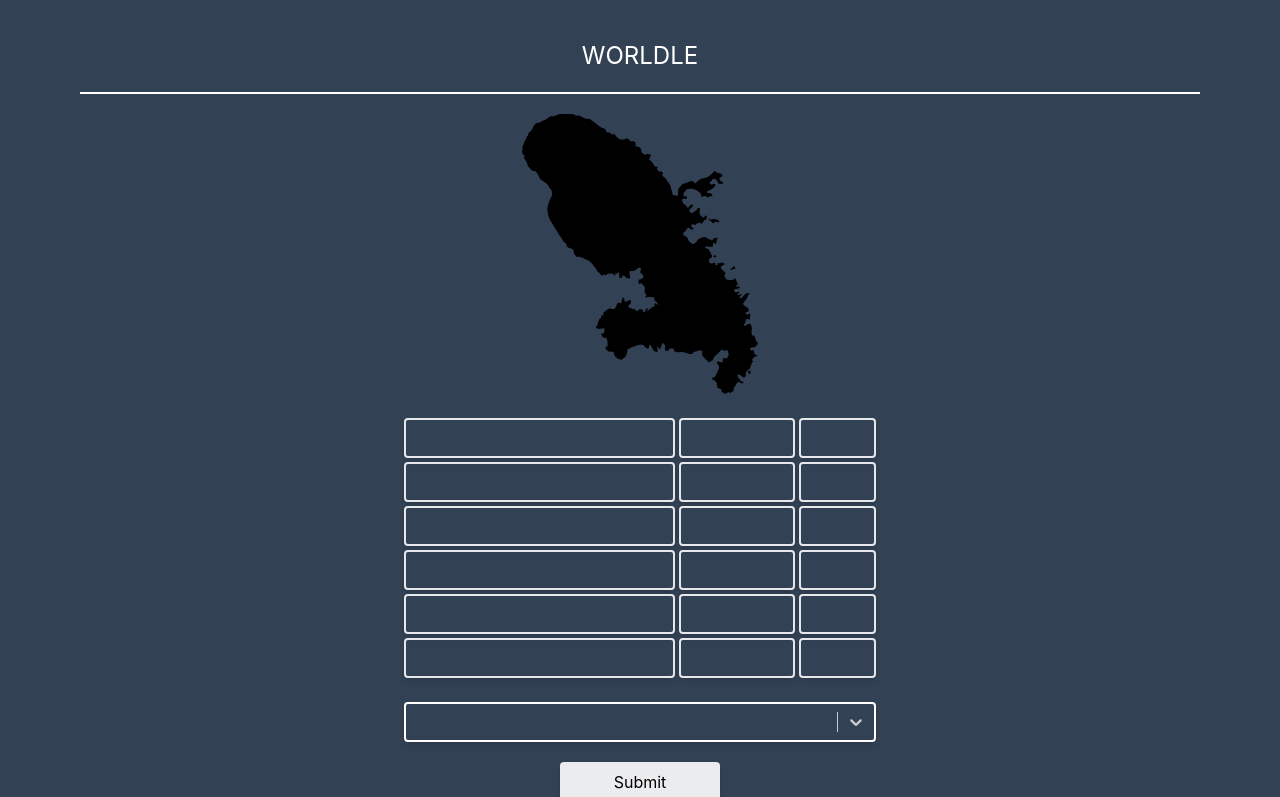
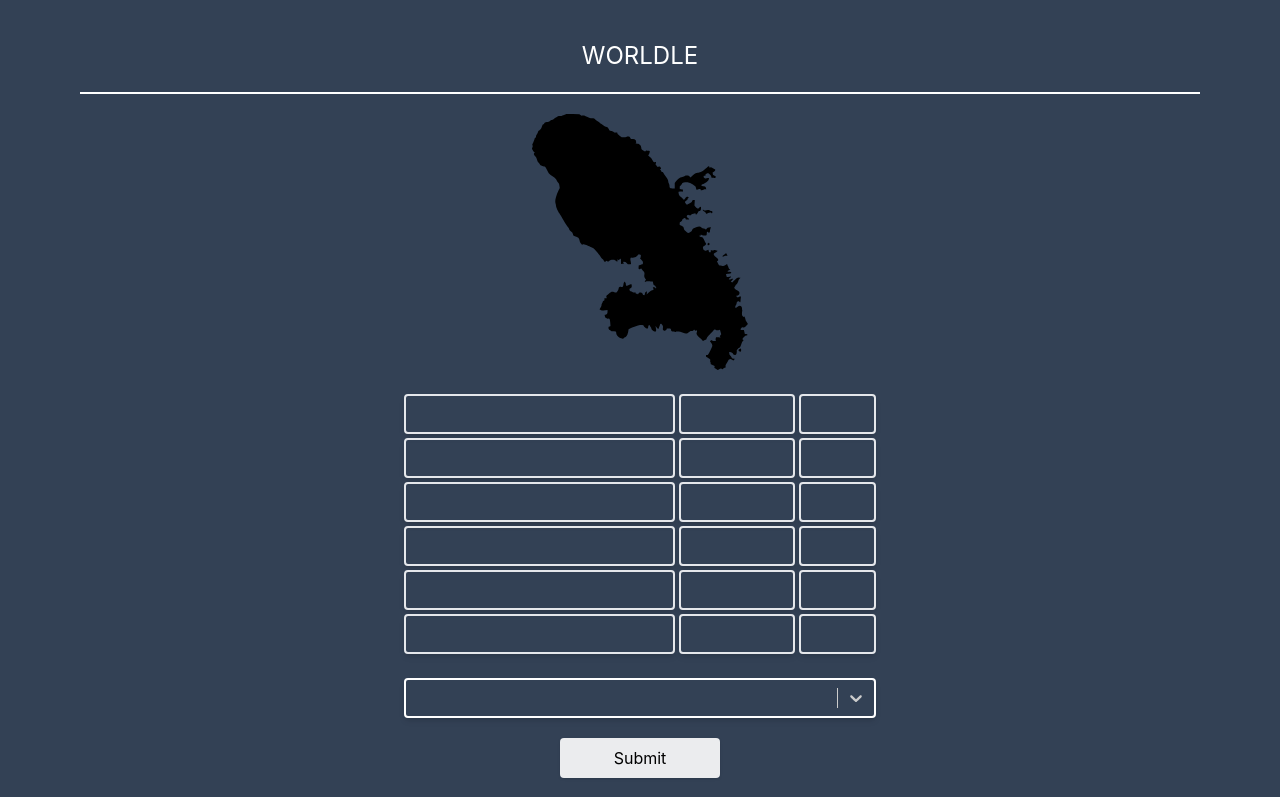
Before and after one commit to WeikeShi0730/worldle, a React (Create React App) app: page / in a window 1280 px wide. Shown: the top 797 px of the page. Built offline with nearby package versions, Linux system fonts and the light colour scheme.

Commit message:
Fix flip

```diff
--- a/src/components/current-country.component.tsx
+++ b/src/components/current-country.component.tsx
@@ -13,21 +13,21 @@ const CurrentCountry = () => {
   return (
     <div className="w-full h-full max-w-xs m-auto p-5">
       {countrySvg ? (
-        <div className="h-full flex justify-center items-center gap-x-5">
+        <div className="h-full flex justify-center items-center">
           <ReactCardFlip isFlipped={flipped}>
-            <div className="">
+            <div className="w-64 h-64">
               <img
                 src={countrySvg.shape}
                 alt="Country Shape SVG"
                 onClick={handleClick}
               />
             </div>
-            <div className="">
+            <div className="w-64 h-64">
               <img
                 src={countrySvg.flag}
                 alt="Country Flag SVG"
                 onClick={handleClick}
-              />hello
+              />
             </div>
           </ReactCardFlip>
         </div>
```
